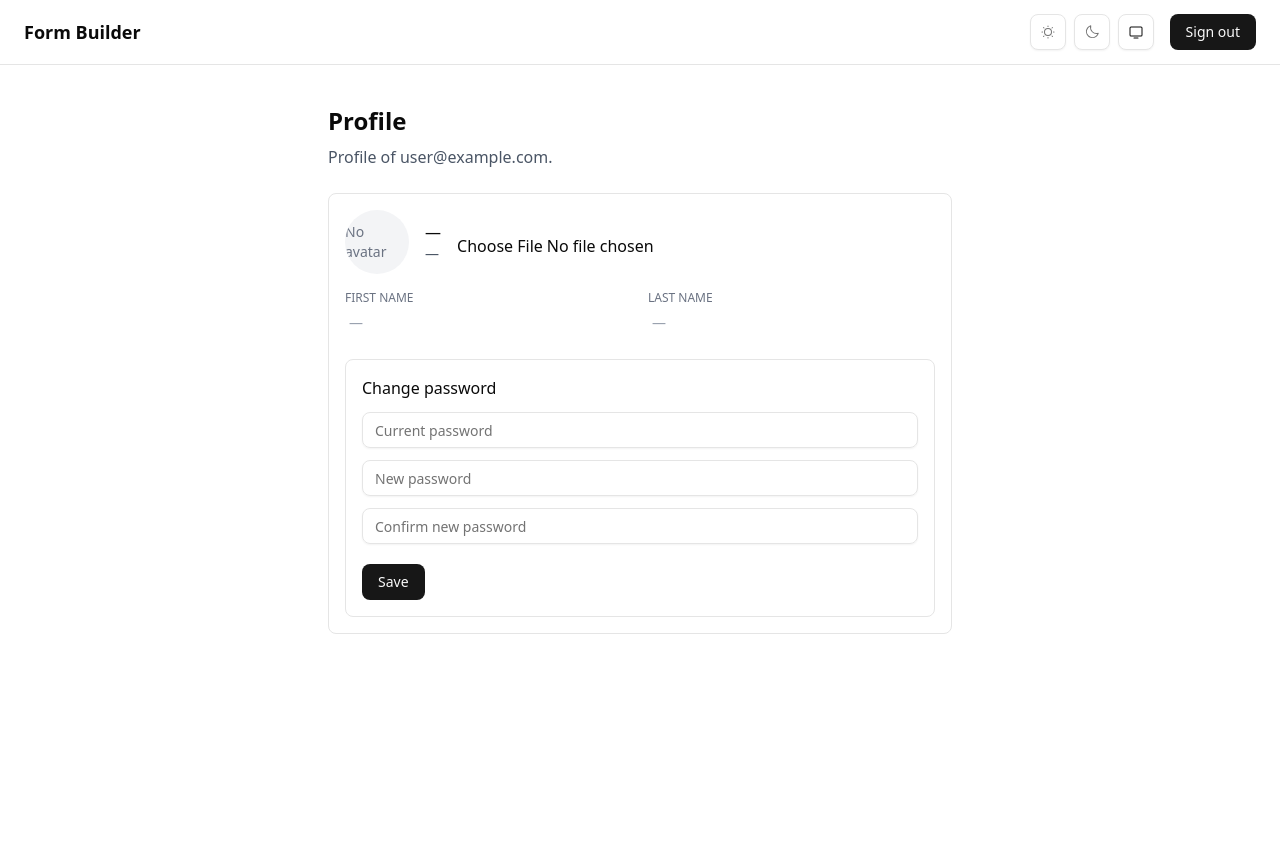
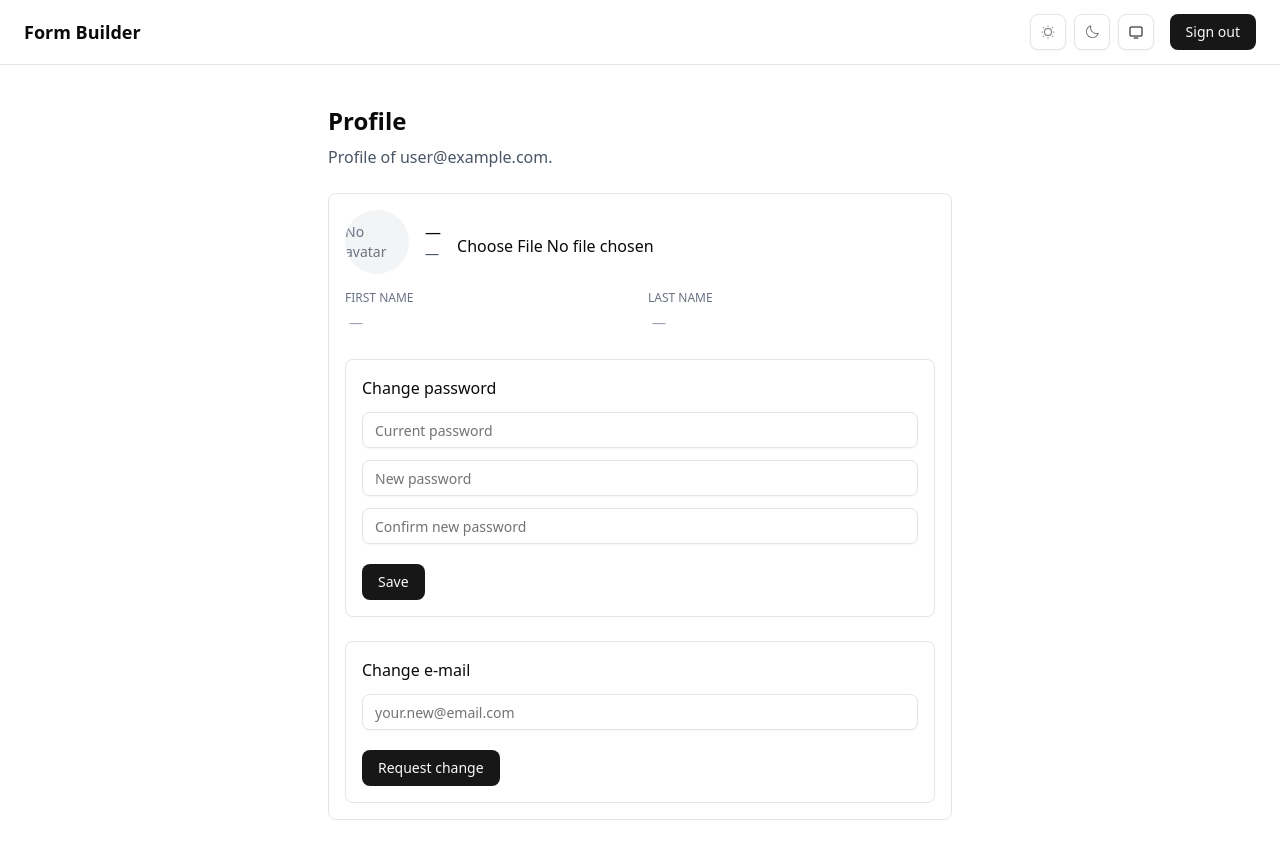
Before and after one commit to dmytro-chushko/form-editor, a Next.js app: page /profile in a window 1280 px wide. Before the commit the page ends 800 px from the top, so only its background shows below. Built offline with nearby package versions, Linux system fonts and the light colour scheme; no server answers; the database is empty; sample sign-in values are in the browser's storage.

Commit message:
Add change email form

```diff
--- /dev/null
+++ b/src/app/api/profile/email/confirm/route.ts
@@ -0,0 +1,45 @@
+import { NextResponse } from 'next/server';
+
+import { withErrors } from '@/lib/error/http';
+import prisma from '@/lib/prisma';
+import { hashToken } from '@/lib/tokens';
+
+export const runtime = 'nodejs';
+
+export const GET = withErrors(async (req) => {
+  const url = new URL(req.url);
+  const token = url.searchParams.get('token');
+
+  if (!token) {
+    return NextResponse.redirect(new URL('/profile?emailChanged=0', req.url));
+  }
+
+  const tokenHash = hashToken(token);
+  const rec = await prisma.emailChange.findFirst({
+    where: { tokenHash },
+  });
+
+  if (!rec || rec.expiresAt < new Date()) {
+    return NextResponse.redirect(new URL('/profile?emailChanged=0', req.url));
+  }
+
+  // Ensure email uniqueness
+  const existing = await prisma.user.findUnique({
+    where: { email: rec.newEmail },
+    select: { id: true },
+  });
+
+  if (existing) {
+    return NextResponse.redirect(
+      new URL('/profile?emailChanged=conflict', req.url)
+    );
+  }
+
+  await prisma.user.update({
+    where: { id: rec.userId },
+    data: { email: rec.newEmail },
+  });
+  await prisma.emailChange.delete({ where: { id: rec.id } });
+
+  return NextResponse.redirect(new URL('/profile?emailChanged=1', req.url));
+});
--- /dev/null
+++ b/src/app/api/profile/email/request/route.ts
@@ -0,0 +1,43 @@
+import { NextResponse } from 'next/server';
+import type { NextRequest } from 'next/server';
+
+import { requestEmailChangeSchema } from '@/features/profile/profile.schema';
+import { withAuth } from '@/lib/error/http';
+import prisma from '@/lib/prisma';
+import sendVerificationEmail from '@/lib/resend';
+import { generateResetToken } from '@/lib/tokens';
+
+export const runtime = 'nodejs';
+
+export const POST = withAuth(async (req: NextRequest, { session }) => {
+  const body = await req.json();
+  const { newEmail } = requestEmailChangeSchema.parse(body);
+
+  // Idempotent clean previous pending requests
+  await prisma.emailChange.deleteMany({ where: { userId: session.user.id } });
+
+  // Create new token
+  const { token, tokenHash } = generateResetToken();
+  const expiresAt = new Date(Date.now() + 1000 * 60 * 60); // 1 hour
+
+  await prisma.emailChange.create({
+    data: {
+      userId: session.user.id,
+      newEmail,
+      tokenHash,
+      expiresAt,
+    },
+  });
+
+  const base =
+    process.env.NEXTAUTH_URL ||
+    process.env.NEXT_PUBLIC_APP_URL ||
+    'http://localhost:3000';
+  const verifyUrl = `${base}/api/profile/email/confirm?token=${encodeURIComponent(
+    token
+  )}`;
+
+  await sendVerificationEmail(newEmail, verifyUrl);
+
+  return NextResponse.json({ ok: true });
+});
--- /dev/null
+++ b/src/components/profile/EmailChangeField.tsx
@@ -0,0 +1,93 @@
+'use client';
+
+import { zodResolver } from '@hookform/resolvers/zod';
+import { useSearchParams } from 'next/navigation';
+import { useEffect } from 'react';
+import { useForm } from 'react-hook-form';
+import { toast } from 'sonner';
+
+import { Button } from '@/components/ui/button';
+import {
+  Form,
+  FormControl,
+  FormField,
+  FormItem,
+  FormMessage,
+} from '@/components/ui/form';
+import { Input } from '@/components/ui/input';
+import {
+  useConfirmEmailChangeQuery,
+  useRequestEmailChangeMutation,
+} from '@/features/profile/profile.api';
+import {
+  requestEmailChangeSchema,
+  type RequestEmailChangeInput,
+} from '@/features/profile/profile.schema';
+
+export default function EmailChangeField({
+  currentEmail,
+}: {
+  currentEmail: string | null | undefined;
+}) {
+  const form = useForm<RequestEmailChangeInput>({
+    resolver: zodResolver(requestEmailChangeSchema),
+    defaultValues: { newEmail: '' },
+    mode: 'onSubmit',
+  });
+
+  const { mutateAsync, isPending } = useRequestEmailChangeMutation();
+
+  async function onSubmit(values: RequestEmailChangeInput) {
+    try {
+      await mutateAsync(values);
+      toast.success('Check your inbox to confirm email change');
+      form.reset();
+    } catch (e: any) {
+      toast.error(e?.message || 'Failed to request email change');
+    }
+  }
+
+  // consume confirm result via query param
+  const params = useSearchParams();
+  const token = params.get('token');
+  const { data: confirmData, isFetched } = useConfirmEmailChangeQuery(token);
+  useEffect(() => {
+    if (!token) return;
+
+    if (isFetched) {
+      if (confirmData?.ok) toast.success('Email updated');
+      else toast.error('Email change link is invalid or expired');
+    }
+  }, [token, isFetched, confirmData]);
+
+  return (
+    <div className="mt-6 rounded-md border p-4">
+      <h2 className="mb-3 text-base font-medium">Email</h2>
+      <div className="mb-2 text-sm text-gray-600">
+        Current: {currentEmail ?? '—'}
+      </div>
+      <Form {...form}>
+        <form
+          className="flex items-start gap-2"
+          onSubmit={form.handleSubmit(onSubmit)}
+        >
+          <FormField
+            control={form.control}
+            name="newEmail"
+            render={({ field }) => (
+              <FormItem className="flex-1">
+                <FormControl>
+                  <Input type="email" placeholder="New email" {...field} />
+                </FormControl>
+                <FormMessage />
+              </FormItem>
+            )}
+          />
+          <Button type="submit" disabled={isPending}>
+            {isPending ? 'Sending…' : 'Request change'}
+          </Button>
+        </form>
+      </Form>
+    </div>
+  );
+}
--- /dev/null
+++ b/src/components/profile/EmailChangeForm.tsx
@@ -0,0 +1,88 @@
+'use client';
+
+import { zodResolver } from '@hookform/resolvers/zod';
+import { useSearchParams } from 'next/navigation';
+import { useEffect } from 'react';
+import { useForm } from 'react-hook-form';
+import { toast } from 'sonner';
+
+import { Button } from '@/components/ui/button';
+import {
+  Form,
+  FormControl,
+  FormField,
+  FormItem,
+  FormMessage,
+} from '@/components/ui/form';
+import { Input } from '@/components/ui/input';
+import {
+  useConfirmEmailChangeQuery,
+  useRequestEmailChangeMutation,
+} from '@/features/profile/profile.api';
+import {
+  requestEmailChangeSchema,
+  type RequestEmailChangeInput,
+} from '@/features/profile/profile.schema';
+
+export default function EmailChangeForm() {
+  const form = useForm<RequestEmailChangeInput>({
+    resolver: zodResolver(requestEmailChangeSchema),
+    defaultValues: { newEmail: '' },
+    mode: 'onSubmit',
+  });
+
+  const { mutateAsync, isPending } = useRequestEmailChangeMutation();
+
+  async function onSubmit(values: RequestEmailChangeInput) {
+    try {
+      await mutateAsync(values);
+      toast.success('We sent a confirmation link to your new email');
+      form.reset();
+    } catch (e: any) {
+      toast.error(e?.message || 'Failed to request email change');
+    }
+  }
+
+  // confirm by token in query (after user clicks email link)
+  const params = useSearchParams();
+  const token = params.get('emailChangeToken');
+  const confirm = useConfirmEmailChangeQuery(token);
+  useEffect(() => {
+    if (confirm.isSuccess && token) {
+      toast.success('Email changed successfully');
+    } else if (confirm.isError && token) {
+      toast.error('Email change failed');
+    }
+  }, [confirm.isSuccess, confirm.isError, token]);
+
+  return (
+    <div className="mt-6 rounded-md border p-4">
+      <h2 className="mb-3 text-base font-medium">Change e‑mail</h2>
+      <Form {...form}>
+        <form className="space-y-3" onSubmit={form.handleSubmit(onSubmit)}>
+          <FormField
+            control={form.control}
+            name="newEmail"
+            render={({ field }) => (
+              <FormItem>
+                <FormControl>
+                  <Input
+                    type="email"
+                    placeholder="your.new@email.com"
+                    {...field}
+                  />
+                </FormControl>
+                <FormMessage />
+              </FormItem>
+            )}
+          />
+          <div className="pt-2">
+            <Button type="submit" disabled={isPending}>
+              {isPending ? 'Sending…' : 'Request change'}
+            </Button>
+          </div>
+        </form>
+      </Form>
+    </div>
+  );
+}
--- a/src/components/profile/ProfileCard.tsx
+++ b/src/components/profile/ProfileCard.tsx
@@ -4,6 +4,7 @@ import Image from 'next/image';
 
 import AvatarUploader from '@/components/profile/AvatarUploader';
 import EditableField from '@/components/profile/EditableField';
+import EmailChangeForm from '@/components/profile/EmailChangeForm';
 import PasswordChangeForm from '@/components/profile/PasswordChangeForm';
 import { useProfileQuery } from '@/features/profile/profile.api';
 
@@ -61,6 +62,7 @@ export default function ProfileCard() {
       </div>
 
       <PasswordChangeForm />
+      <EmailChangeForm />
     </div>
   );
 }
```
